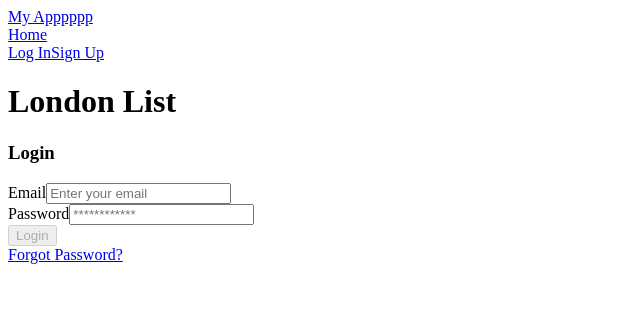
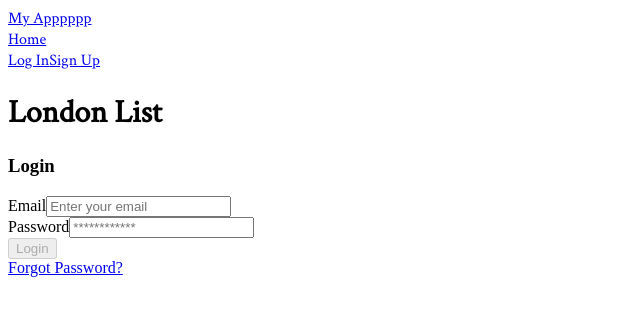
Before and after one commit to jamesthemullet/londonlist, a Next.js app in the folder frontend/: page /login in a window 1280 px wide. Shown: the top 316 px of the page, without its empty margins (0-640 px from the left). Built offline with nearby package versions, Linux system fonts and the light colour scheme.

Commit message:
add font

```diff
--- a/frontend/components/Layout.tsx
+++ b/frontend/components/Layout.tsx
@@ -3,6 +3,9 @@ import Link from 'next/link';
 import { useRouter } from 'next/router';
 import { useAppContext } from '../context/AppContext';
 import Cookie from 'js-cookie';
+
+import { Crimson_Text } from 'next/font/google';
+const crimsonText = Crimson_Text({ weight: '400', subsets: ['latin'] });
 
 type AppContextType = {
   // update later
@@ -21,7 +24,7 @@ function Navigation() {
     router.push('/');
   }
   return (
-    <header>
+    <header className={crimsonText.className}>
       <nav>
         <div>
           <div>
```
